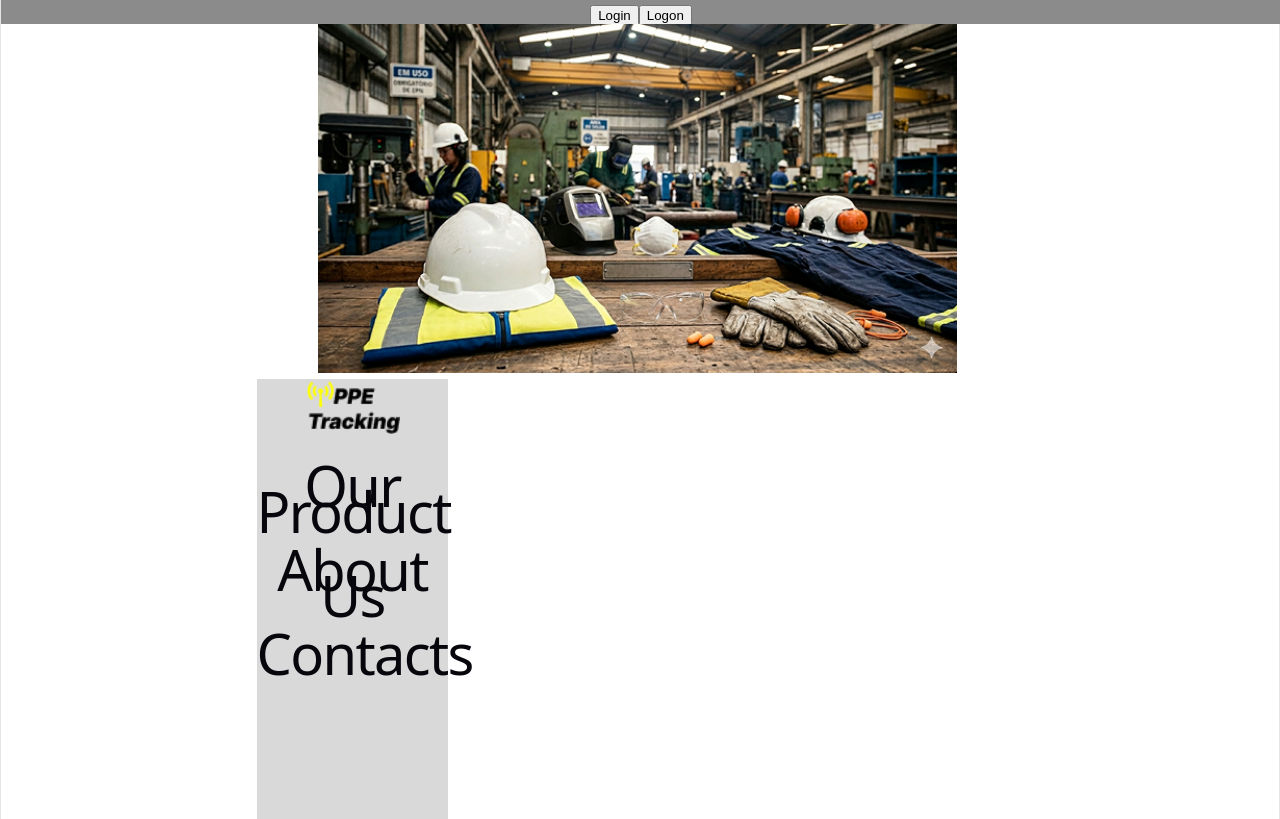
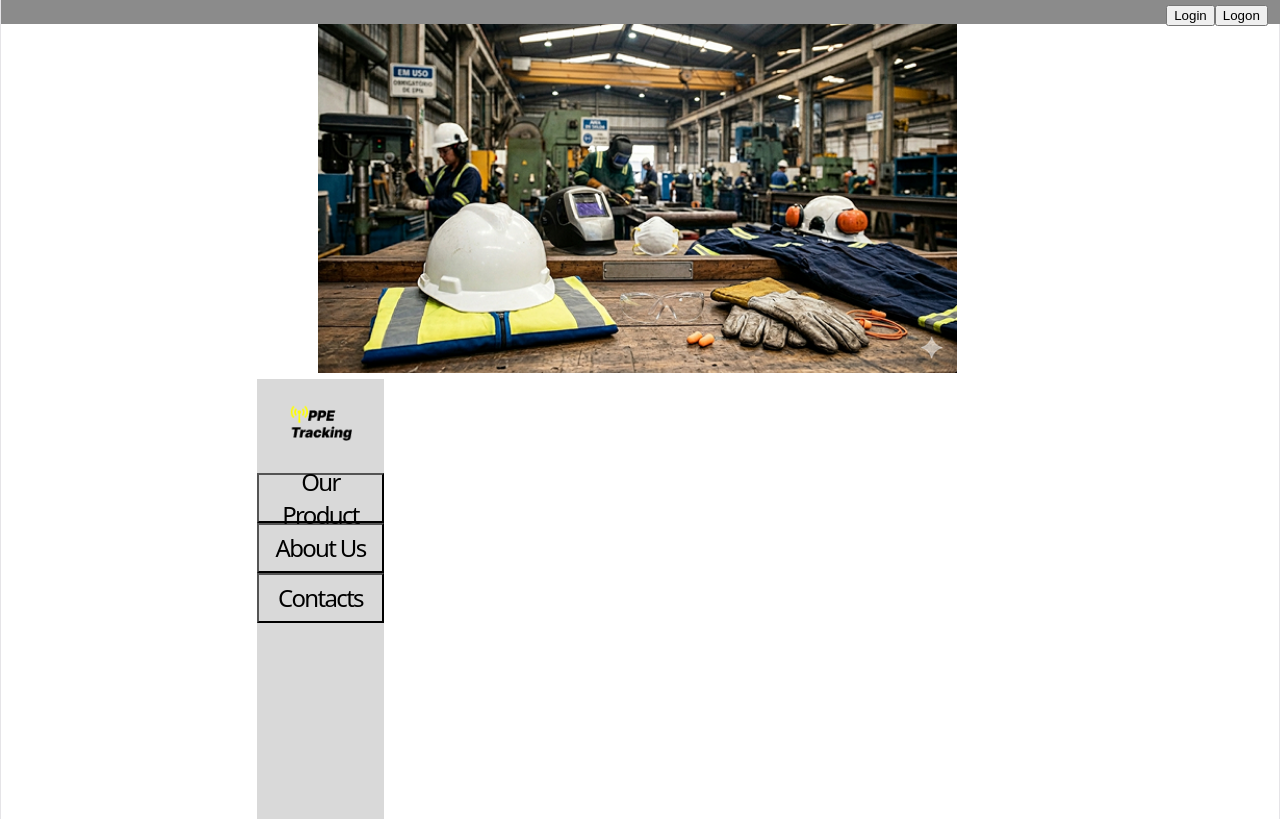
Before and after one commit to Miguel-Herculano-Viana/PPE-Tracking, a Vue app: page / in a window 1280 px wide. Built offline with nearby package versions, Linux system fonts and the light colour scheme.

Commit message:
landing page fix

```diff
--- a/src/views/Landing.vue
+++ b/src/views/Landing.vue
@@ -9,6 +9,7 @@ export default {
 <template>
     <div class = "body">
         <div class="top_stripe">
+            <div class="buttons">
                 <router-link class="login" to="/Login">
                     <button class="botao_login"> Login </button>
                 </router-link>
@@ -16,25 +17,32 @@ export default {
                     <button class="botao_logon"> Logon </button>
                 </router-link>
             </div>
+        </div>
         <section id="Landing" class="landing">
             <img src="../assets/Gemini_Generated_Image_zi29uhzi29uhzi29 1.png" class="banner_image"> <img/>
             <div class="information_esq">
                 <div class="selector">
                     <img src="../assets/Group 2.png" class="logo"></img>
                     <div src="product_info">
+                        <button class="Our_P">
                         <h1 class="Texto_opcao1">
                             Our Product
                         </h1>
+                        </button>
                     </div>
                     <div class="about_us">
+                        <button class="Abt_us">
                             <h1 class="Texto_opcao2">
                                 About Us
                             </h1>
+                        </button>
                     </div>
                     <div class="contacts">
+                        <button class="cont">
                             <h1 class="Texto_opcao3">
                                 Contacts
                             </h1>
+                        </button>
                     </div>
                 </div>
             </div>
@@ -60,7 +68,6 @@ body {
 }
 
 
-
 .banner_image{
     z-index: 0;
     width: 50%;
@@ -69,7 +76,7 @@ body {
 
 .information_esq {
     background-color: #D9D9D9FF;
-    width: 15%;
+    width: 10%;
     height: 55vh;
     margin-left: 20%;
 }
@@ -77,6 +84,8 @@ body {
 .logo {
     width: 50%;
     height: 50%;
+    margin-top: 20%;
+    margin-bottom: 20%;
 }
 
 .information_dir {
@@ -86,4 +95,54 @@ body {
     z-index: 10;
     margin-right: auto;
 }
+
+.Product_info{
+    height: 10px%;
+}
+
+.Our_P {
+    display: flex;
+    justify-content: center;
+    align-items: center;
+    background-color: #D9D9D9FF;
+    width: 100%;
+    height: 50px;
+}
+
+.Texto_opcao1 {
+    font-size: 24px;
+    color: black;
+}
+
+.Abt_us {
+    display: flex;
+    justify-content: center;
+    align-items: center;
+    background-color: #D9D9D9FF;
+    width: 100%;
+    height: 50px;
+}
+
+.Texto_opcao2 {
+    font-size: 24px;
+    color: black;
+}
+
+.cont {
+    display: flex;
+    justify-content: center;
+    align-items: center;
+    background-color: #D9D9D9FF;
+    width: 100%;
+    height: 50px;
+}
+
+.Texto_opcao3 {
+    font-size: 24px;
+    color: black;
+}
+
+.buttons {
+    padding-left: 90%;
+}
 </style>
```
Lines whose indentation alone changed are shown as unchanged.
